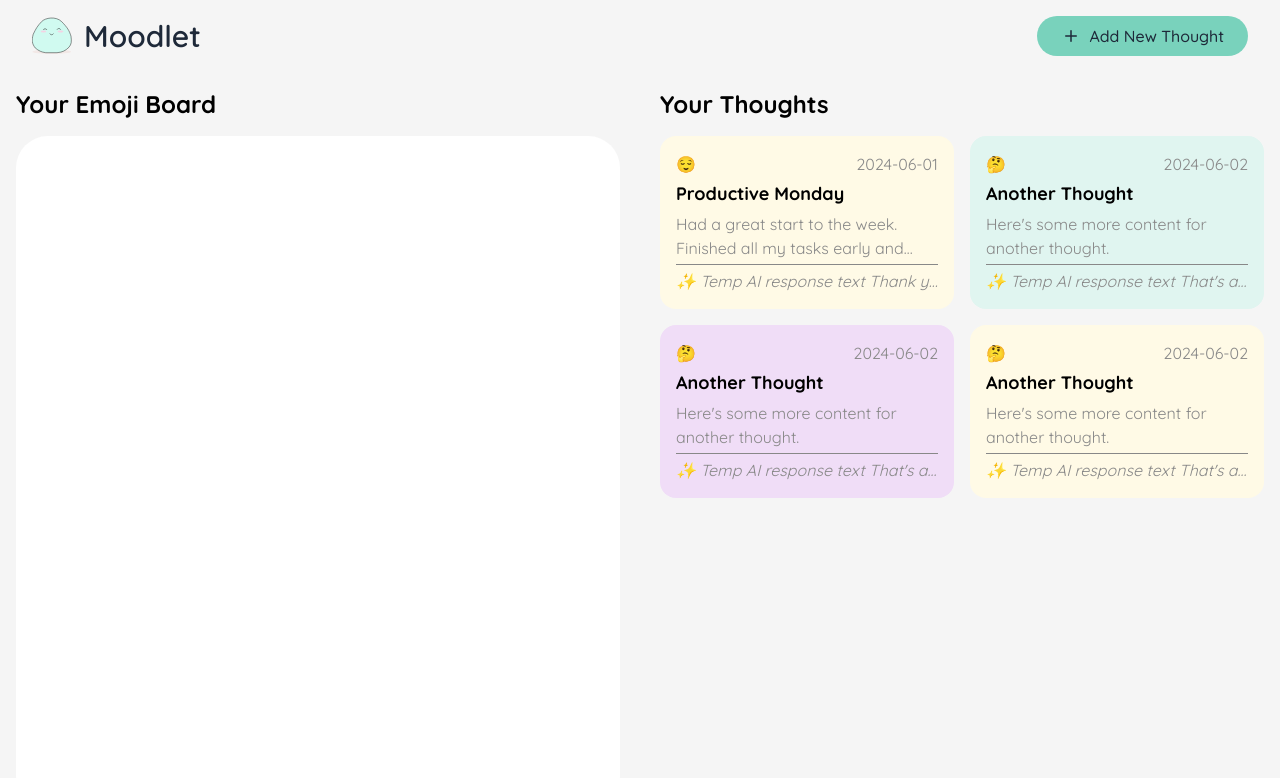
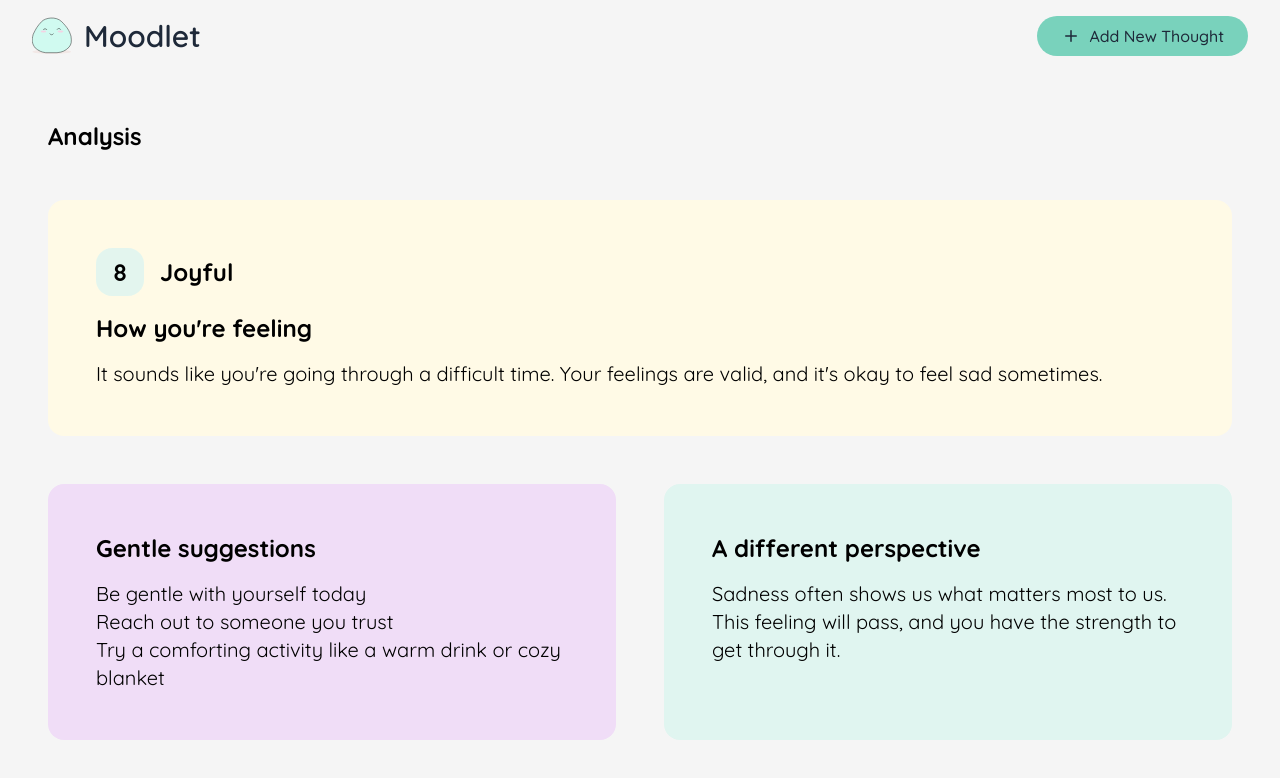
Before and after one commit to silhuang/health-companion-app, a React (Vite) app in the folder frontend/: page / in a window 1280 px wide. Shown: the top 778 px of the page. Built offline with nearby package versions, Linux system fonts and the light colour scheme.

Commit message:
Add analysis page layout

```diff
--- a/frontend/src/App.tsx
+++ b/frontend/src/App.tsx
@@ -1,13 +1,14 @@
+import Analysis from "./components/analysis/Analysis";
 import Dashboard from "./components/dashboard/Dashboard";
 import Navbar from "./components/dashboard/Navbar";
 
 function App() {
   return (
-    <>
-      {/* <h1 className="text-3xl font-bold underline bg-background">Health Companion App</h1> */}
+    <div className="bg-background h-screen">
       <Navbar />
-      <Dashboard />
-    </>
+      {/* <Dashboard /> */}
+      <Analysis />
+    </div>
   );
 }
 
--- /dev/null
+++ b/frontend/src/components/analysis/Analysis.tsx
@@ -0,0 +1,36 @@
+import AnalysisCard from "./AnalysisCard";
+
+const Analysis = () => {
+  return (
+    <div className="flex flex-col gap-12 p-12 max-w-350 mx-auto">
+      <div className="text-2xl font-bold">Analysis</div>
+      <div className="flex flex-1">
+        <AnalysisCard
+          color="bg-card-yellow"
+          sentimentRating={8}
+          sentimentLabel="Joyful"
+          title="How you're feeling"
+          content="It sounds like you're going through a difficult time. Your feelings are valid, and it's okay to feel sad sometimes."
+        />
+      </div>
+      <div className="flex flex-1 gap-12">
+        <AnalysisCard
+          color="bg-card-purple"
+          title="Gentle suggestions"
+          listContent={[
+            "Be gentle with yourself today",
+            "Reach out to someone you trust",
+            "Try a comforting activity like a warm drink or cozy blanket",
+          ]}
+        />
+        <AnalysisCard
+          color="bg-card-green"
+          title="A different perspective"
+          content="Sadness often shows us what matters most to us. This feeling will pass, and you have the strength to get through it."
+        />
+      </div>
+    </div>
+  );
+};
+
+export default Analysis;
--- /dev/null
+++ b/frontend/src/components/analysis/AnalysisCard.tsx
@@ -0,0 +1,41 @@
+type AnalysisCardProps = {
+  color?: string;
+  sentimentRating?: number;
+  sentimentLabel?: string;
+  title: string;
+  content?: string;
+  listContent?: string[];
+};
+
+const AnalysisCard = ({
+  color,
+  sentimentRating,
+  sentimentLabel,
+  title,
+  content,
+  listContent,
+}: AnalysisCardProps) => {
+  return (
+    <div className={`flex flex-col w-full gap-4 rounded-2xl p-12 ${color}`}>
+      {sentimentRating && sentimentLabel && (
+        <div className="flex gap-4 items-center">
+          <div className="w-12 h-12 flex items-center justify-center font-bold text-2xl rounded-2xl bg-card-green/90">
+            {sentimentRating}
+          </div>
+          <div className="font-black text-2xl">{sentimentLabel}</div>
+        </div>
+      )}
+      <div className="text-2xl font-bold">{title}</div>
+      {content && <div className="text-xl">{content}</div>}
+      {listContent && (
+        <div className="text-xl">
+          {listContent.map((listItem) => (
+            <div>{listItem}</div>
+          ))}
+        </div>
+      )}
+    </div>
+  );
+};
+
+export default AnalysisCard;
```
